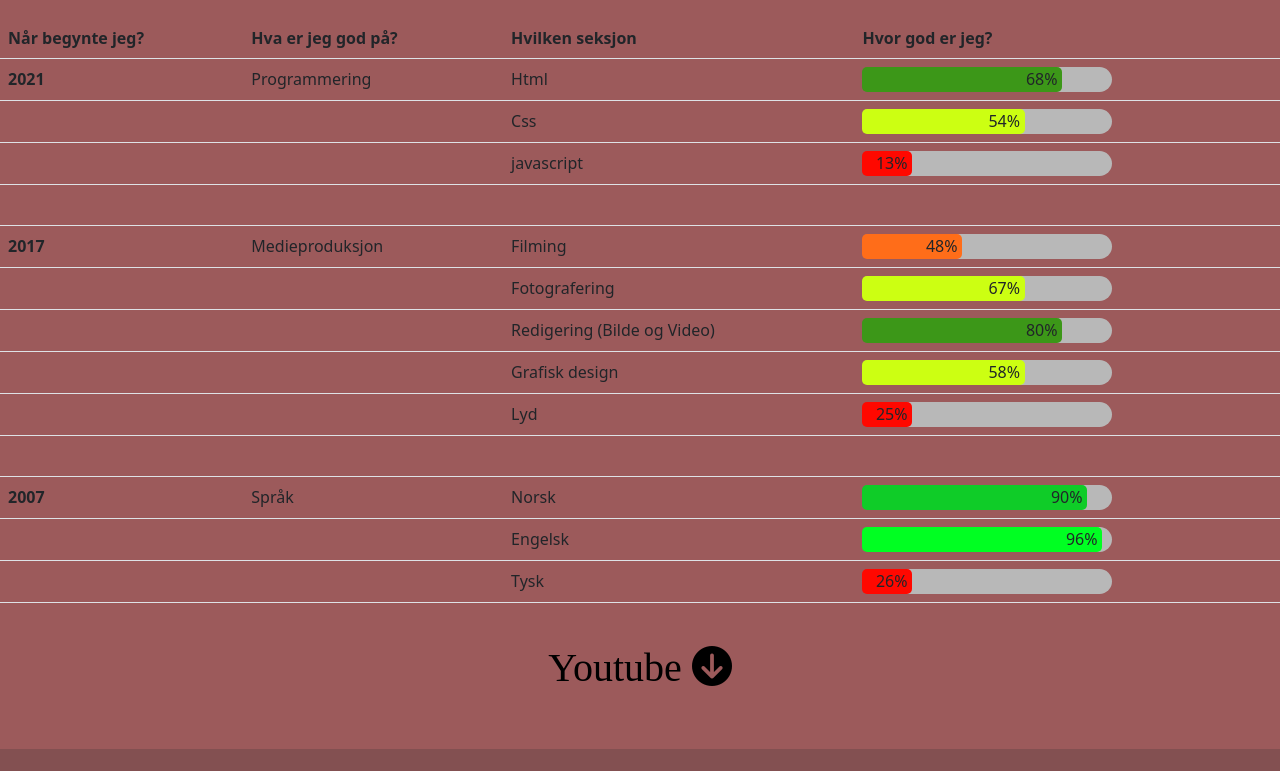
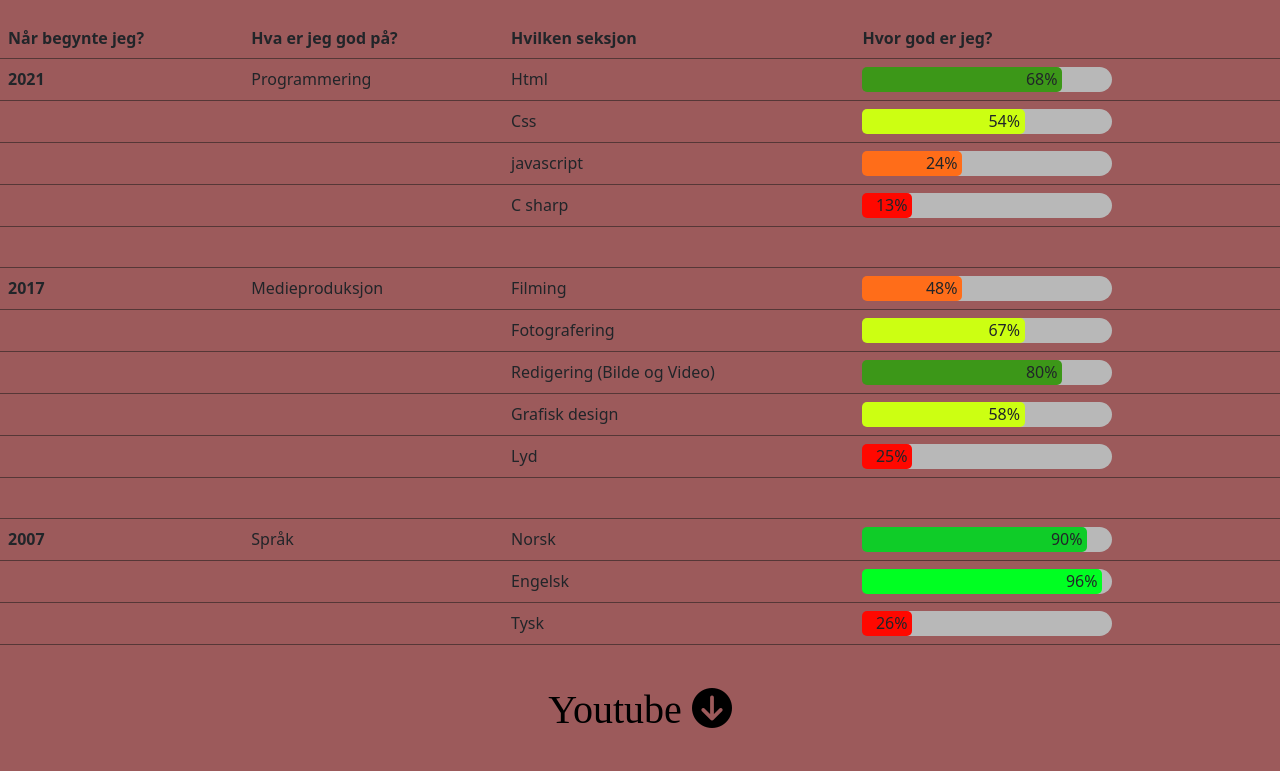
Before and after one commit to Lu69as/Web, a plain HTML site: page Html/Arbeidserfaring.html in a window 1280 px wide. Shown: the part 414-1185 px from the top of the page. Drawn offline with nearby package versions, Linux system fonts and the light colour scheme; a web font is replaced by a local one.

Commit message:
aaaaahhhhhhh

```diff
--- a/CSS/Main.css
+++ b/CSS/Main.css
@@ -22,6 +22,11 @@ ul {
     margin-left: auto;
 
     margin-right: auto;
+}
+
+/* Fikser border fargen på tablen i arbeidserfaring */
+.table {
+    border-bottom-color:#553737;
 }
 
 /* Navbar dekorasjon */
@@ -389,3 +394,8 @@ a:hover {
     font-family: 'Padyakke Expanded One', cursive;
 font-family: 'Tilt Warp', cursive;
 }
+
+.Drop_showBorder {
+    margin-left: 250px;
+    margin-right: 250px;
+}
--- a/Html/Arbeidserfaring.html
+++ b/Html/Arbeidserfaring.html
@@ -195,6 +195,20 @@
                     <th scope="row"></th>
                     <td></td>
                     <td>javascript</td>
+                    <td>
+
+                        <!-- 20% Skillbar -->
+                        <div class="skillbar">
+                            <div class="skill2">24%</div>
+                        </div>
+                    </td>
+                </tr>
+
+                <tr>
+                    <!-- Programmering C# rad -->
+                    <th scope="row"></th>
+                    <td></td>
+                    <td>C sharp</td>
                     <td>
 
                         <!-- 20% Skillbar -->
```
